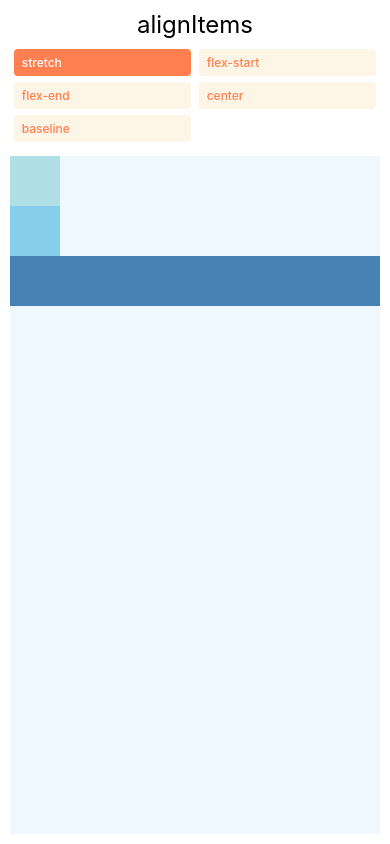
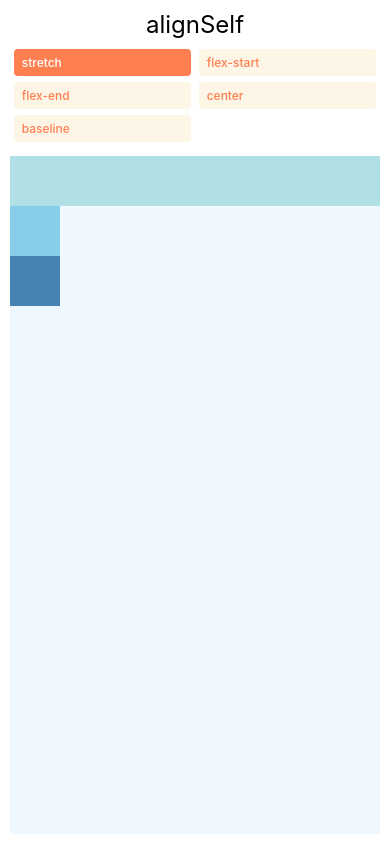
Before and after one commit to CzarinaStudio/appdev2, a React Native app in the folder react-native-flexbox/: screen / in a window 390 px wide. Built offline with nearby package versions, Linux system fonts and the light colour scheme.

Commit message:
Done with align self section

```diff
--- a/react-native-flexbox/components/style.js
+++ b/react-native-flexbox/components/style.js
@@ -1,30 +1,60 @@
 import {useState} from 'react';
 import {View, TouchableOpacity, Text, StyleSheet} from 'react-native';
 
-const AlignItemsLayout = () => {
-  const [alignItems, setAlignItems] = useState('stretch');
+const AlignSelfLayout = () => {
+  const [alignSelf, setAlignSelf] = useState('stretch');
 
   return (
     <PreviewLayout
-      label="alignItems"
-      selectedValue={alignItems}
+      label="alignSelf"
+      selectedValue={alignSelf}
       values={['stretch', 'flex-start', 'flex-end', 'center', 'baseline']}
-      setSelectedValue={setAlignItems}>
-      <View style={[styles.box, {backgroundColor: 'powderblue'}]} />
-      <View style={[styles.box, {backgroundColor: 'skyblue'}]} />
+      setSelectedValue={setAlignSelf}>
       <View
         style={[
           styles.box,
           {
-            backgroundColor: 'steelblue',
+            alignSelf,
             width: 'auto',
             minWidth: 50,
+            backgroundColor: 'powderblue',
           },
         ]}
       />
+      <View style={[styles.box, {backgroundColor: 'skyblue'}]} />
+      <View style={[styles.box, {backgroundColor: 'steelblue'}]} />
     </PreviewLayout>
   );
 };
+
+const PreviewLayout = ({
+  label,
+  children,
+  values,
+  selectedValue,
+  setSelectedValue,
+}) => (
+  <View style={{padding: 10, flex: 1}}>
+    <Text style={styles.label}>{label}</Text>
+    <View style={styles.row}>
+      {values.map(value => (
+        <TouchableOpacity
+          key={value}
+          onPress={() => setSelectedValue(value)}
+          style={[styles.button, selectedValue === value && styles.selected]}>
+          <Text
+            style={[
+              styles.buttonLabel,
+              selectedValue === value && styles.selectedLabel,
+            ]}>
+            {value}
+          </Text>
+        </TouchableOpacity>
+      ))}
+    </View>
+    <View style={styles.container}>{children}</View>
+  </View>
+);
 
 const styles = StyleSheet.create({
   container: {
@@ -71,33 +101,4 @@ const styles = StyleSheet.create({
   },
 });
 
-export default AlignItemsLayout;
-
-const PreviewLayout = ({
-  label,
-  children,
-  values,
-  selectedValue,
-  setSelectedValue,
-}) => (
-  <View style={{padding: 10, flex: 1}}>
-    <Text style={styles.label}>{label}</Text>
-    <View style={styles.row}>
-      {values.map(value => (
-        <TouchableOpacity
-          key={value}
-          onPress={() => setSelectedValue(value)}
-          style={[styles.button, selectedValue === value && styles.selected]}>
-          <Text
-            style={[
-              styles.buttonLabel,
-              selectedValue === value && styles.selectedLabel,
-            ]}>
-            {value}
-          </Text>
-        </TouchableOpacity>
-      ))}
-    </View>
-    <View style={[styles.container, {[label]: selectedValue}]}>{children}</View>
-  </View>
-);
+export default AlignSelfLayout;
--- a/react-native-flexbox/index.js
+++ b/react-native-flexbox/index.js
@@ -1,10 +1,10 @@
 import { registerRootComponent } from 'expo';
 
 import App from './App';
-import AlignItemsLayout from './components/style.js';
+import AlignSelfLayout from './components/style.js';
 
 
 // registerRootComponent calls AppRegistry.registerComponent('main', () => App);
 // It also ensures that whether you load the app in Expo Go or in a native build,
 // the environment is set up appropriately
-registerRootComponent(AlignItemsLayout);
+registerRootComponent(AlignSelfLayout);
```
